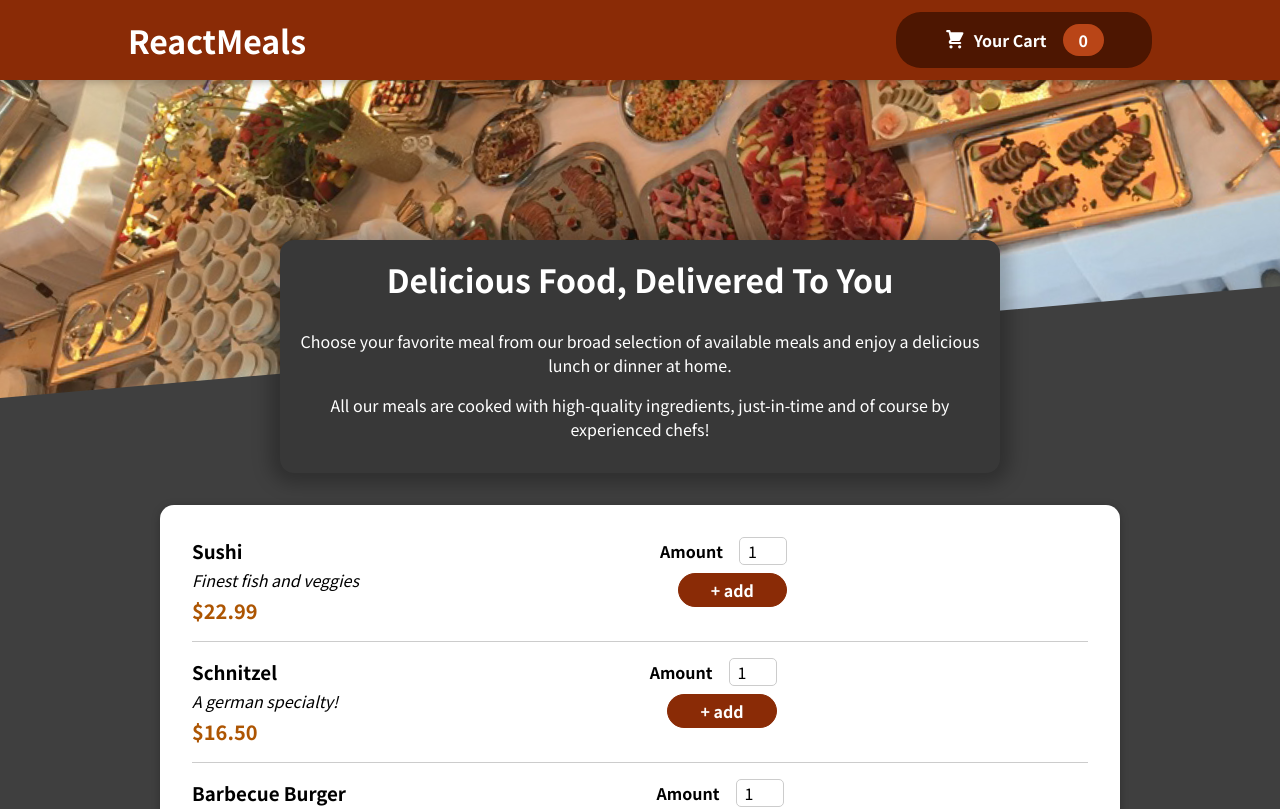
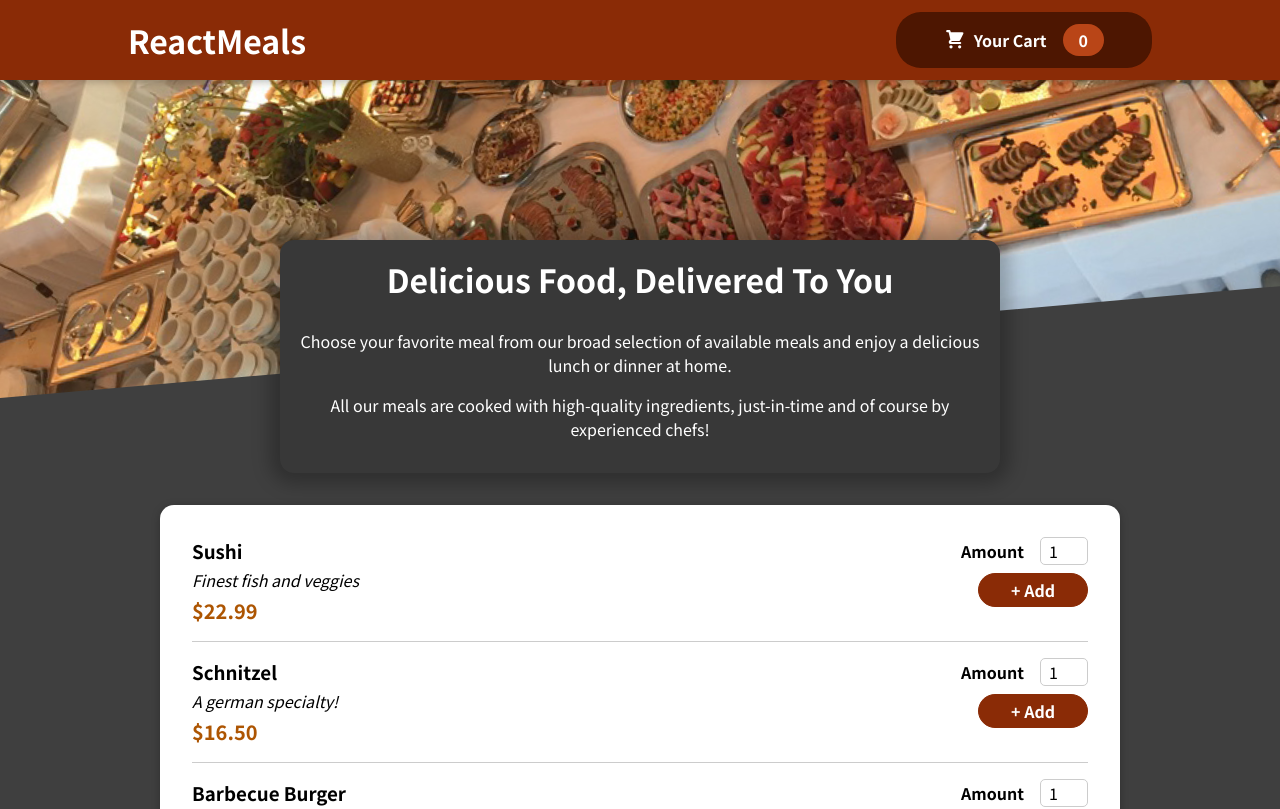
Before and after one commit to hadar-g/food-order-app, a React (Create React App) app: page / in a window 1280 px wide. Shown: the top 809 px of the page. Built offline with nearby package versions, Linux system fonts and the light colour scheme.

Commit message:
fixed bugs

```diff
--- a/src/components/Meals/MealItem.js
+++ b/src/components/Meals/MealItem.js
@@ -3,33 +3,32 @@ import classes from './MealItem.module.css'
 import { useContext } from 'react'
 import CartContext from '../../store/cart-context'
 
+const MealItem = (props) => {
+    const cartCtx = useContext(CartContext);
 
-const MealItem = props => {
+    const price = `$${props.price.toFixed(2)}`;
 
-    const cartCTX = useContext(CartContext)
-
-    const price = `$${props.price.toFixed(2)}`
-
-    const addToCartHandler = amount => {
-        cartCTX.addItem({
+    const addToCartHandler = (amount) => {
+      cartCtx.addItem({
         id: props.id,
         name: props.name,
-            amound: amount,
+        amount: amount,
         price: props.price,
-        })
-    }
+      });
+    };
 
-    return <li className = {classes.meal}>
+    return (
+      <li className={classes.meal}>
         <div>
           <h3>{props.name}</h3>
-            <div className = {classes.description}>{props.description}</div>
-            <div className = {classes.price}>{price}</div>
+          <div className={classes.description}>{props.description}</div>
+          <div className={classes.price}>{price}</div>
         </div>
-            <MealItemForm  onAddToCart={addToCartHandler}/>
         <div>
-
+          <MealItemForm id={props.id} onAddToCart={addToCartHandler} />
         </div>
       </li>
-}
+    );
+  };
 
-export default MealItem
+  export default MealItem;
--- a/src/components/Meals/MealItemForm.js
+++ b/src/components/Meals/MealItemForm.js
@@ -2,46 +2,46 @@ import classes from './MealItemForm.module.css'
 import Input from '../UI/Input'
 import {useRef, useState} from 'react'
 
-const MealItemForm = props => {
-    const[amountIsValid, setAmountIsValid] = useState(true)
-    const amountInputRef = useRef()
+const MealItemForm = (props) => {
+    const [amountIsValid, setAmountIsValid] = useState(true);
+    const amountInputRef = useRef();
 
-    const submitHandler = event => {
-        event.preventDefault()
+    const submitHandler = (event) => {
+      event.preventDefault();
 
-        const enteredAmount = amountInputRef.current.value
-        const enteredAmountNumber = +enteredAmount
+      const enteredAmount = amountInputRef.current.value;
+      const enteredAmountNumber = +enteredAmount;
 
-        console.log(amountInputRef.current)
+      if (
+        enteredAmount.trim().length === 0 ||
+        enteredAmountNumber < 1 ||
+        enteredAmountNumber > 5
+      ) {
+        setAmountIsValid(false);
+        return;
+      }
 
-        if(enteredAmount.trim().length === 0 || enteredAmountNumber < 1 || enteredAmountNumber > 5){
-            setAmountIsValid(false)
-            return
-        }
+      props.onAddToCart(enteredAmountNumber);
+    };
 
-        props.onAddToCart(enteredAmountNumber)
-    }
-
-
-
-    return(
-    <form className = {classes.form} onSubmit={submitHandler}>
+    return (
+      <form className={classes.form} onSubmit={submitHandler}>
         <Input
-        ref = {amountInputRef}
-        label = "Amount"
-        input = {{
-            id: 'amount',
+          ref={amountInputRef}
+          label='Amount'
+          input={{
+            id: 'amount_' + props.id,
             type: 'number',
             min: '1',
             max: '5',
             step: '1',
-            defaultValue: '1'
-        }} />
-        <button> + add</button>
-        {!amountIsValid && <p>Please enter a valud amount (1-5)</p>}
-    </form>
-    )
+            defaultValue: '1',
+          }}
+        />
+        <button>+ Add</button>
+        {!amountIsValid && <p>Please enter a valid amount (1-5).</p>}
+      </form>
+    );
+  };
 
-}
-
-export default MealItemForm
+  export default MealItemForm;
```
Lines whose indentation alone changed are shown as unchanged.
